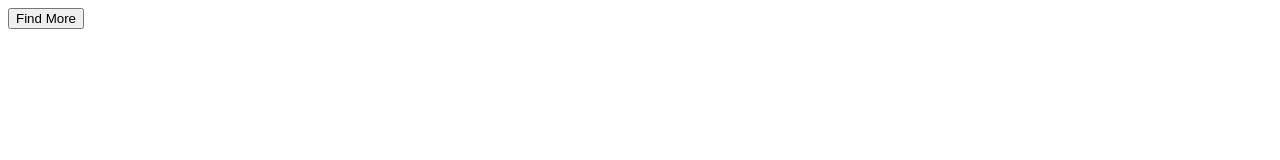
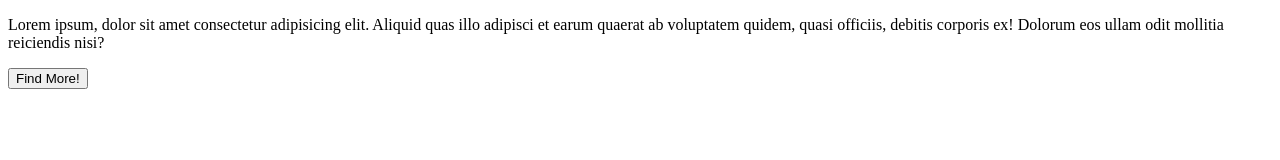
Before and after one commit to mmemoribell/projectJTRS, a plain HTML site: page index.html in a window 1280 px wide. Drawn offline with Linux system fonts and the light colour scheme.

Commit message:
paraghraph

```diff
--- a/index.html
+++ b/index.html
@@ -9,7 +9,8 @@
 <body>
 
     <main>
-        <button>Find More</button>
+        <p>Lorem ipsum, dolor sit amet consectetur adipisicing elit. Aliquid quas illo adipisci et earum quaerat ab voluptatem quidem, quasi officiis, debitis corporis ex! Dolorum eos ullam odit mollitia reiciendis nisi?</p>
+        <button>Find More!</button>
     </main>
 </body>
 </html>
```
